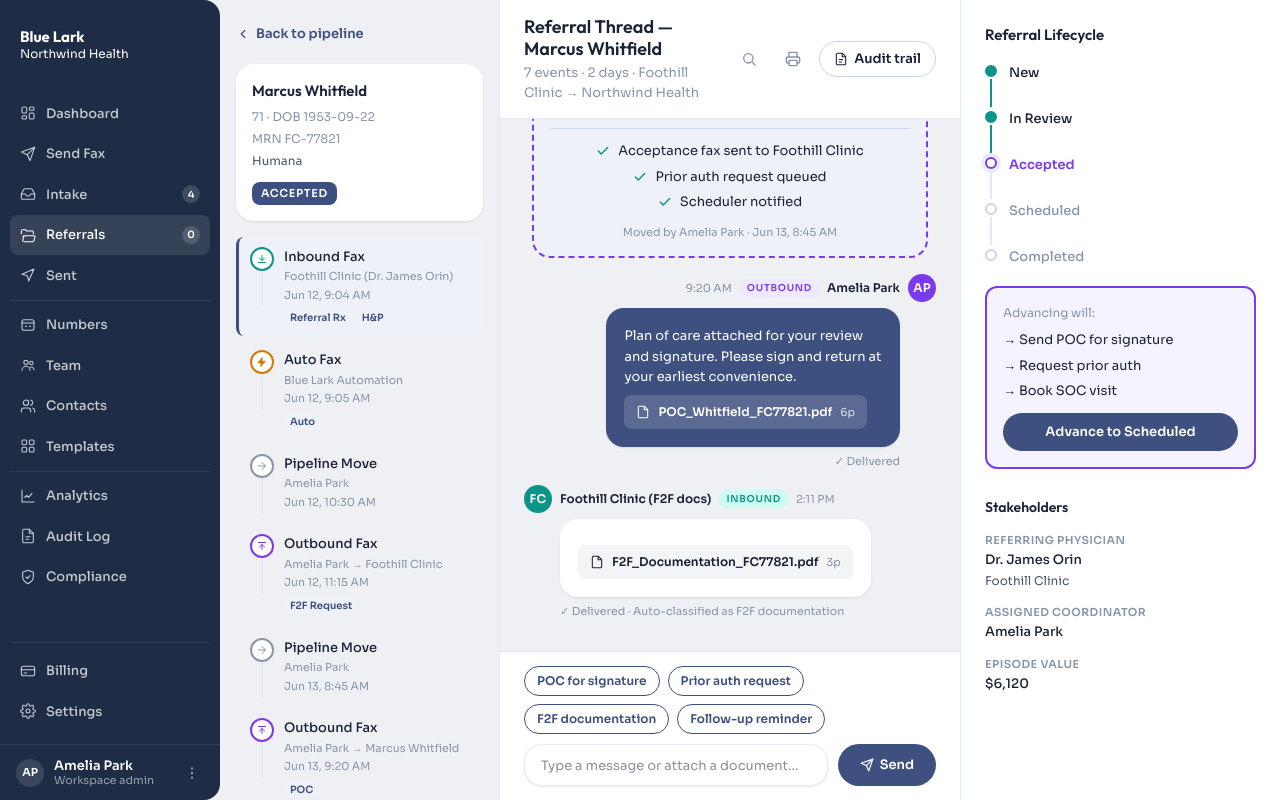
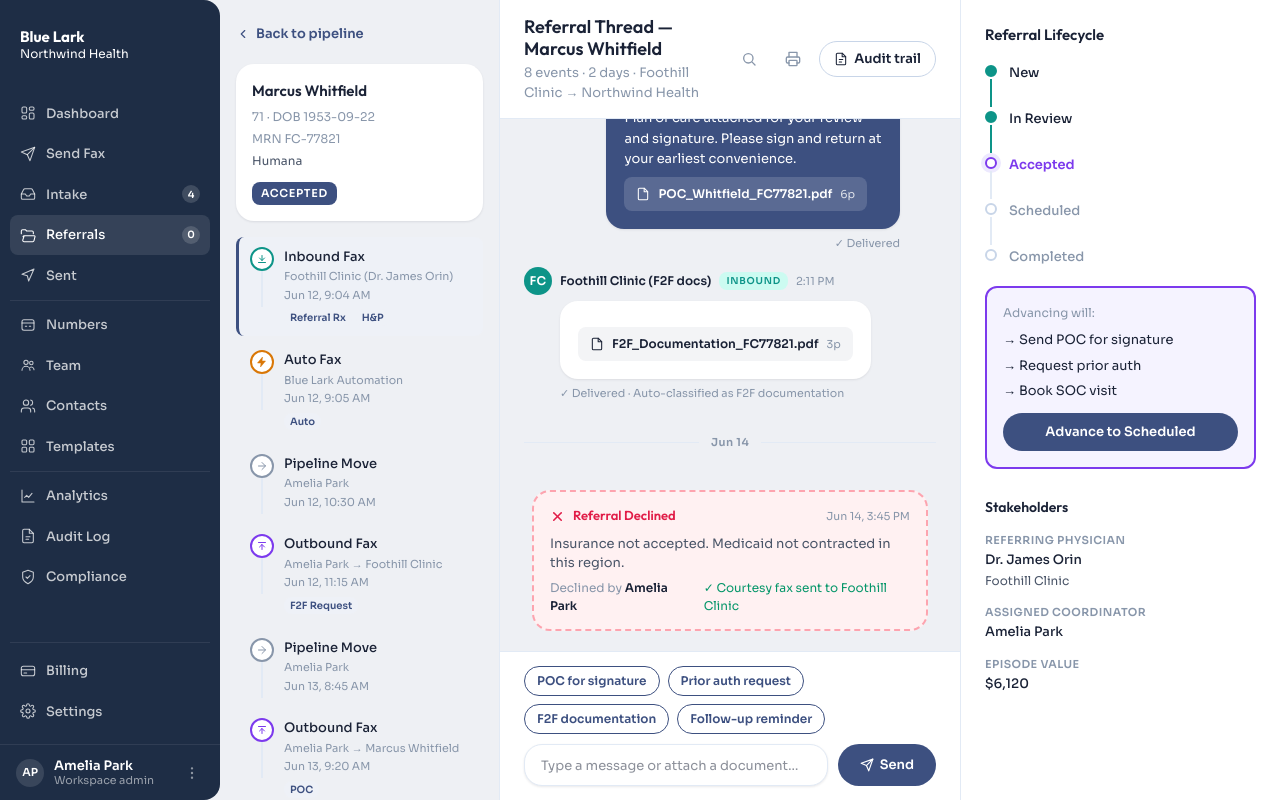
Before and after one commit to kschulze3142/design-prototype, a Next.js app: page /app/referrals/1/thread in a window 1280 px wide. Built offline with nearby package versions, Linux system fonts and the light colour scheme.

Commit message:
FE-042: Add decline event bubble and left rail entry to thread view

```diff
--- a/app/app/referrals/[id]/thread/mockThreadData.ts
+++ b/app/app/referrals/[id]/thread/mockThreadData.ts
@@ -115,13 +115,24 @@
     timestamp: 'Jun 13, 2:11 PM', delivered: true,
     classificationNote: 'Auto-classified as F2F documentation',
   },
+  {
+    id: 'e8', eventType: 'pipeline_transition', direction: 'system',
+    senderLabel: 'Amelia Park',
+    bodyText: 'Insurance not accepted. Medicaid not contracted in this region.',
+    documentName: null, documentPages: null,
+    pipelineFromStatus: 'in_review', pipelineToStatus: 'declined',
+    transitionActions: ['Courtesy fax sent to Foothill Clinic'],
+    tags: [],
+    timestamp: 'Jun 14, 3:45 PM', delivered: true,
+    classificationNote: null,
+  },
 ]
 
 export const PIPELINE_STAGES = ['new', 'in_review', 'accepted', 'scheduled', 'completed']
 
 export const STAGE_LABELS: Record<string, string> = {
   new: 'New', in_review: 'In Review', accepted: 'Accepted',
-  scheduled: 'Scheduled', completed: 'Completed',
+  scheduled: 'Scheduled', completed: 'Completed', declined: 'Declined',
 }
 
 export const NEXT_ACTION_HINTS: Partial<Record<string, { label: string; actions: string[] }>> = {
--- a/app/app/referrals/[id]/thread/page.tsx
+++ b/app/app/referrals/[id]/thread/page.tsx
@@ -22,6 +22,9 @@
 const VIOLET_50 = '#f5f3ff';
 const AMBER = '#d97706';
 const AMBER_50 = '#fffbeb';
+const ROSE = '#e11d48';
+const ROSE_300 = '#fda4af';
+const ROSE_50 = '#fff1f2';
 
 const EVENT_TYPE_LABEL: Record<EventType, string> = {
   fax_inbound: 'Inbound Fax',
@@ -31,11 +34,23 @@
   note: 'Note',
 };
 
+function eventListLabel(event: ThreadEvent): string {
+  if (event.eventType === 'pipeline_transition' && event.pipelineToStatus === 'declined') {
+    return 'Referral Declined';
+  }
+  return EVENT_TYPE_LABEL[event.eventType];
+}
+
 function directionColor(direction: Direction): string {
   if (direction === 'inbound') return TEAL;
   if (direction === 'outbound') return VIOLET;
   if (direction === 'auto') return AMBER;
   return 'var(--color-text-tertiary)';
+}
+
+function eventIconColor(event: ThreadEvent): string {
+  if (event.pipelineToStatus === 'declined') return ROSE;
+  return directionColor(event.direction);
 }
 
 function dateKey(timestamp: string): string {
@@ -60,7 +75,16 @@
 // ─── ICONS ────────────────────────────────────────────────────────────────────
 
 function IconForEvent({ event, size = 14 }: { event: ThreadEvent; size?: number }) {
-  const color = directionColor(event.direction);
+  const color = eventIconColor(event);
+  if (event.pipelineToStatus === 'declined') {
+    return (
+      <svg width={size} height={size} viewBox="0 0 24 24" fill="none" stroke={color}
+        strokeWidth="2.5" strokeLinecap="round" strokeLinejoin="round">
+        <path d="M18 6 6 18" />
+        <path d="m6 6 12 12" />
+      </svg>
+    );
+  }
   if (event.eventType === 'fax_inbound') {
     return (
       <svg width={size} height={size} viewBox="0 0 24 24" fill="none" stroke={color}
@@ -219,7 +243,7 @@
   showConnector: boolean;
   onClick: () => void;
 }) {
-  const color = directionColor(event.direction);
+  const color = eventIconColor(event);
   return (
     <button
       onClick={onClick}
@@ -274,7 +298,7 @@
           fontWeight: 500,
           color: 'var(--color-text-primary)',
         }}>
-          {EVENT_TYPE_LABEL[event.eventType]}
+          {eventListLabel(event)}
         </p>
         <p style={{
           margin: 0,
@@ -814,9 +838,82 @@
   );
 }
 
+function DeclineBubble({ event, active, onClick }: {
+  event: ThreadEvent; active: boolean; onClick: () => void;
+}) {
+  return (
+    <div
+      onClick={onClick}
+      style={{
+        border: `2px dashed ${ROSE_300}`,
+        borderRadius: 'var(--radius-lg)',
+        background: ROSE_50,
+        padding: '14px 16px',
+        margin: '8px 8px',
+        cursor: 'pointer',
+        boxShadow: active ? 'var(--shadow-panel)' : 'none',
+        transition: 'box-shadow var(--duration-fast)',
+      }}>
+      <div style={{ display: 'flex', alignItems: 'center', gap: 8, marginBottom: 8 }}>
+        <span style={{ color: ROSE, display: 'inline-flex' }}>
+          <svg width="15" height="15" viewBox="0 0 24 24" fill="none" stroke="currentColor"
+            strokeWidth="2.5" strokeLinecap="round" strokeLinejoin="round">
+            <path d="M18 6 6 18" />
+            <path d="m6 6 12 12" />
+          </svg>
+        </span>
+        <span style={{
+          fontFamily: 'Outfit, var(--font-heading), system-ui, sans-serif',
+          fontWeight: 600,
+          fontSize: 13,
+          color: ROSE,
+        }}>
+          Referral Declined
+        </span>
+        <span style={{
+          marginLeft: 'auto',
+          fontFamily: 'Sora, var(--font-body), system-ui, sans-serif',
+          fontSize: 11,
+          color: 'var(--color-text-tertiary)',
+        }}>
+          {event.timestamp}
+        </span>
+      </div>
+      {event.bodyText && (
+        <p style={{
+          fontFamily: 'Sora, var(--font-body), system-ui, sans-serif',
+          fontSize: 13,
+          color: 'var(--color-text-secondary)',
+          margin: '0 0 6px',
+        }}>
+          {event.bodyText}
+        </p>
+      )}
+      <div style={{
+        display: 'flex',
+        gap: 16,
+        fontFamily: 'Sora, var(--font-body), system-ui, sans-serif',
+        fontSize: 12,
+        color: 'var(--color-text-tertiary)',
+      }}>
+        <span>
+          Declined by{' '}
+          <strong style={{ color: 'var(--color-text-primary)' }}>{event.senderLabel}</strong>
+        </span>
+        {event.transitionActions?.[0] && (
+          <span style={{ color: '#059669' }}>✓ {event.transitionActions[0]}</span>
+        )}
+      </div>
+    </div>
+  );
+}
+
 function EventBubble({ event, active, onClick }: {
   event: ThreadEvent; active: boolean; onClick: () => void;
 }) {
+  if (event.eventType === 'pipeline_transition' && event.pipelineToStatus === 'declined') {
+    return <DeclineBubble event={event} active={active} onClick={onClick} />;
+  }
   if (event.direction === 'inbound') return <InboundBubble event={event} active={active} onClick={onClick} />;
   if (event.direction === 'outbound') return <OutboundBubble event={event} active={active} onClick={onClick} />;
   if (event.direction === 'auto') return <AutoBubble event={event} active={active} onClick={onClick} />;
```
